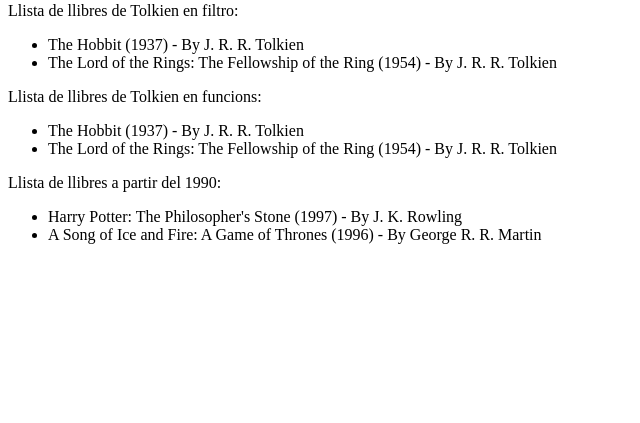
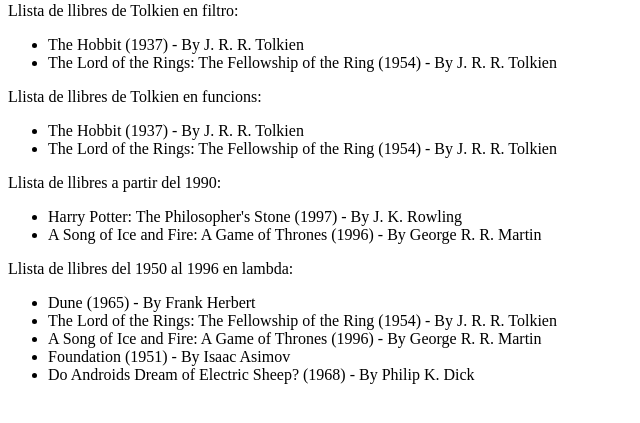
Before and after one commit to arnauserrasoriano/phpAsix_SerraArnau, a PHP site: page / in a window 1280 px wide. Shown: the part 291-714 px from the top of the page, without its empty margins (0-640 px from the left). Run offline with PHP 8.4, Linux system fonts and the light colour scheme.

Commit message:
Exercici sintaxi bàsica

```diff
--- a/index.php
+++ b/index.php
@@ -91,6 +91,11 @@
                 //retornem l'array
                 return $filteredBooks;
             }
+
+            //funcio lambda
+            $filteredBooks = array_filter($books, function ($book) {
+                return $book["releaseYear"] >= 1950 && $book["releaseYear"] <= 1996;
+            });
             ?>
         </h1>
         <p>Llista de llibres:</p>
@@ -113,11 +118,17 @@
                     <li><?= $book['name'] ?> (<?= $book['releaseYear'] ?>) - By <?= $book['author'] ?></li>
             <?php endforeach; ?>
         </ul>
-    <p>Llista de llibres a partir del 1990:</p>
+        <p>Llista de llibres a partir del 1990:</p>
         <ul>
             <?php foreach(filterByYear($books) as $book) : ?>
                 <li><?= $book['name'] ?> (<?= $book['releaseYear'] ?>) - By <?= $book['author'] ?></li>
             <?php endforeach; ?>
         </ul>
+        <p>Llista de llibres del 1950 al 1996 en lambda:</p>
+        <ul>
+            <?php foreach($filteredBooks as $book) : ?>
+                <li><?= $book['name'] ?> (<?= $book['releaseYear'] ?>) - By <?= $book['author'] ?></li>
+            <?php endforeach; ?>
+        </ul>
     </body>
 </html>
```
